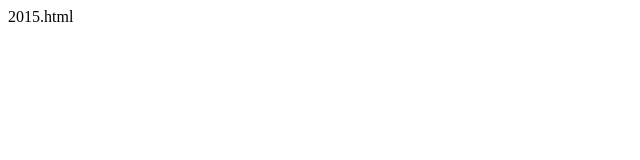
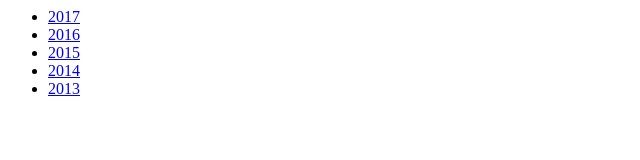
Before and after one commit to adoroszlai/cal, a plain HTML site: page index.html in a window 1280 px wide. Shown: the whole page, without its empty margins (0-640 px from the left). Drawn offline with Linux system fonts and the light colour scheme.

Commit message:
List years in index

```diff
--- a/index.html
+++ b/index.html
@@ -1 +1,7 @@
-2015.html
+<ul>
+  <li><a href="2017.html">2017</a></li>
+  <li><a href="2016.html">2016</a></li>
+  <li><a href="2015.html">2015</a></li>
+  <li><a href="2014.html">2014</a></li>
+  <li><a href="2013.html">2013</a></li>
+</ul>
```
